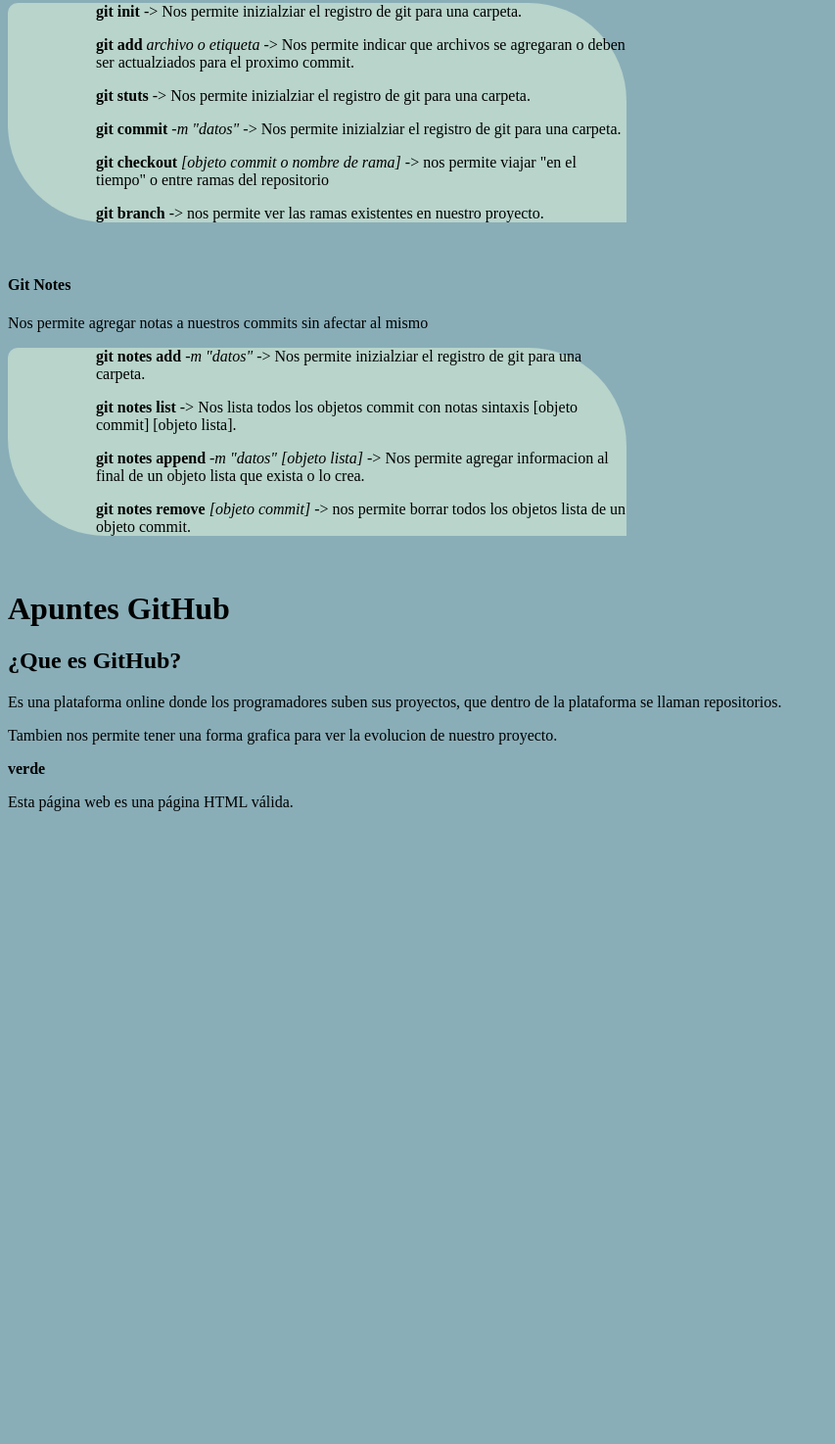
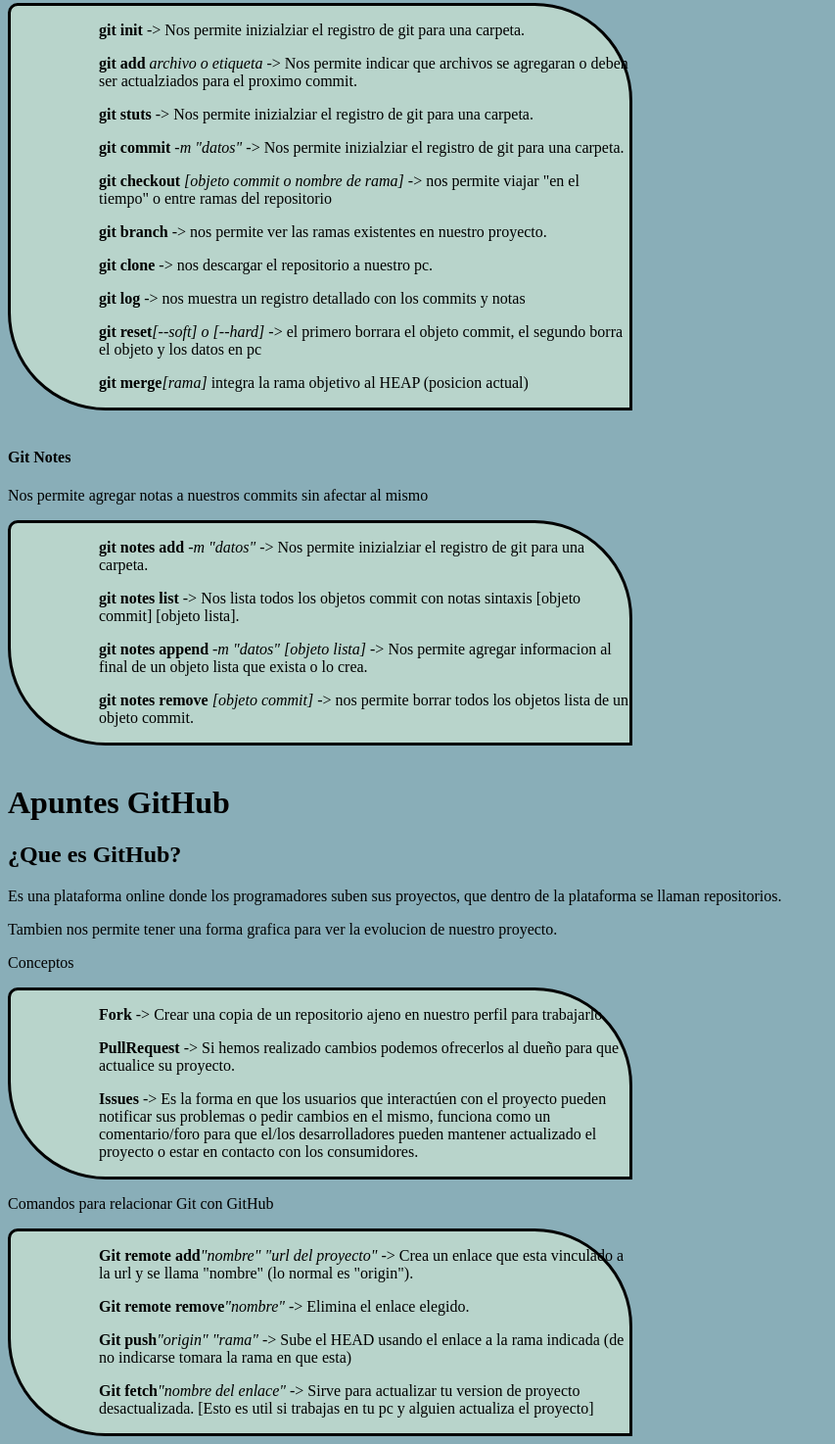
Before and after one commit to JavierBagatoli/AprendiendoGit, a plain HTML site: page Index.html in a window 1280 px wide. Shown: the part 124-1598 px from the top of the page at 98% size, without its empty margins (0-853 px from the left). Before the commit the page ends 968 px from the top, so only its background shows below. Drawn offline with Linux system fonts and the light colour scheme.

Commit message:
Renombre Javi.html a Index.html

```diff
--- a/JaviGIt.html
+++ b/Index.html
@@ -18,6 +18,10 @@
             <p><b>git commit</b> <i>-m "datos"</i> -> Nos permite inizialziar el registro de git para una carpeta.</p>
             <p><b>git checkout</b> <i>[objeto commit o nombre de rama]</i> -> nos permite viajar "en el tiempo" o entre ramas del repositorio</p>
             <p><b>git branch</b> -> nos permite ver las ramas existentes en nuestro proyecto.</p>
+            <p><b>git clone</b> -> nos descargar el repositorio a nuestro pc.</p>
+            <p><b>git log</b> -> nos muestra un registro detallado con los commits y notas</p>
+            <p><b>git reset</b><i>[--soft] o [--hard]</i> -> el primero borrara el objeto commit, el segundo borra el objeto y los datos en pc<p>
+            <p><b>git merge</b><i>[rama]</i> integra la rama objetivo al HEAP (posicion actual)</p>
         </div>
     </div>
     <br/>
@@ -36,8 +40,23 @@
     <h2>¿Que es GitHub?</h2>
     <p>Es una plataforma online donde los programadores suben sus proyectos, que dentro de la plataforma se llaman repositorios.</p>
     <p>Tambien nos permite tener una forma grafica para ver la evolucion de nuestro proyecto.</p>
-
-    <p><b>verde</b></p>
-    <p>Esta página web es una página HTML válida.</p>
+    <p>Conceptos</p>
+    <div class="tarjeta">
+        <div class="tarjetaCuerpo">
+            <p><b>Fork</b> -> Crear una copia de un repositorio ajeno en nuestro perfil para trabajarlo</p>
+            <p><b>PullRequest</b> -> Si hemos realizado cambios podemos ofrecerlos al dueño para que actualice su proyecto.</p>
+            <p><b>Issues</b> -> Es la forma en que los usuarios que interactúen con el proyecto pueden notificar sus problemas
+                o pedir cambios en el mismo, funciona como un comentario/foro para que el/los desarrolladores pueden mantener actualizado el proyecto o estar en contacto con los consumidores.</p>
+        </div>
+    </div>
+    <p>Comandos para relacionar Git con GitHub</p>
+    <div class="tarjeta">
+        <div class="tarjetaCuerpo">
+            <p><b>Git remote add</b><i>"nombre" "url del proyecto"</i> -> Crea un enlace que esta vinculado a la url y se llama "nombre" (lo normal es "origin").</p>
+            <p><b>Git remote remove</b><i>"nombre"</i> -> Elimina el enlace elegido.</p>
+            <p><b>Git push</b><i>"origin" "rama"</i> -> Sube el HEAD usando el enlace a la rama indicada (de no indicarse tomara la rama en que esta)</p>
+            <p><b>Git fetch</b><i>"nombre del enlace"</i> -> Sirve para actualizar tu version de proyecto desactualizada. [Esto es util si trabajas en tu pc y alguien actualiza el proyecto]</p>
+        </div>
+    </div>
 </body>
 </html>
--- a/estilo.css
+++ b/estilo.css
@@ -7,6 +7,8 @@
     border-radius: 10px 100px 0px;
     width: 50%;
     text-align: center;
+    border-style: solid;
+    border-color: black;
 }
 .tarjetaCuerpo{
     padding-left: 90px;
```
